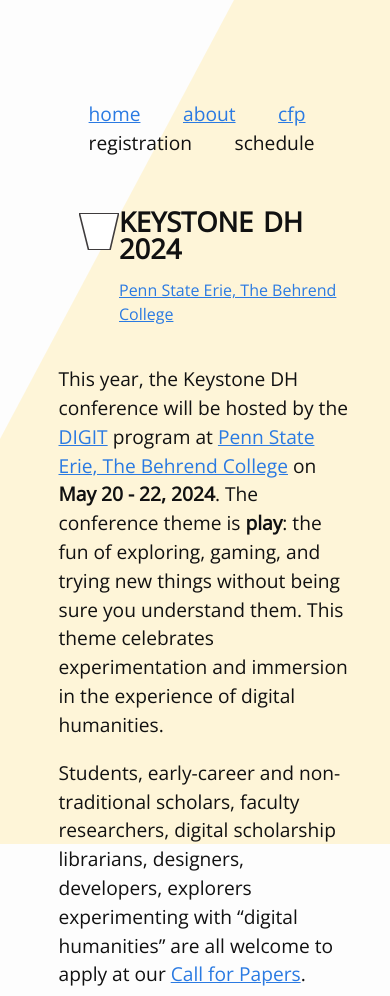
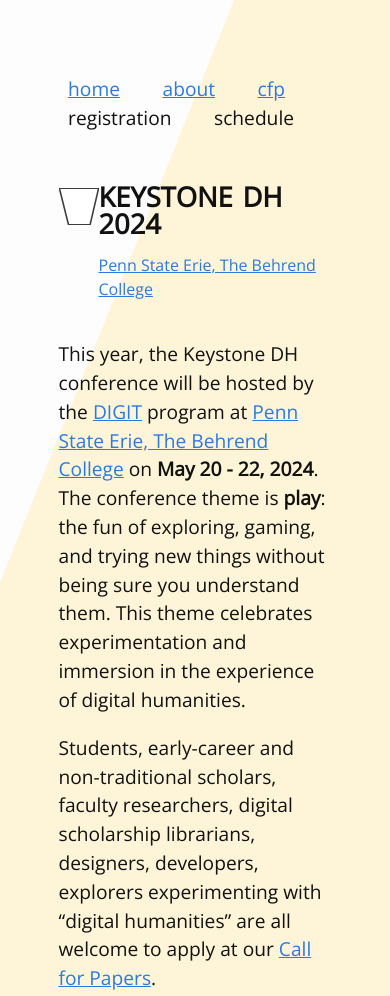
Before and after one commit to KeystoneDH/2024, an Eleventy site: page _src/index.md in a window 390 px wide. Shown: the top 996 px of the page. Built offline with nearby package versions, Linux system fonts and the light colour scheme; Eleventy itself is replaced by a stand-in of ours; files that its build step writes are made by us from their sources.

Commit message:
yellow trapezoid scaling finished

```diff
--- a/_src/bundle.css
+++ b/_src/bundle.css
@@ -20,12 +20,44 @@
     right: 0px;
     top: 0px;
     opacity: 0.5;
-    border-bottom: 100vh solid #ffeeb3 ;/*SHAPE HEIGHT*/
+    border-bottom: 50em solid #ffeeb3 ;/*SHAPE HEIGHT*/
     border-left: 450px solid transparent;
     border-right: 0px solid transparent;
     height: 0;
     width: 40vw;
+    transition: height 0.5s;
+
 }
+/*  ***TRAPEZOID SCALING DONT TOUCH*** */
+@media (max-width: 611px){
+    .trapezoid {
+        border-bottom: 55em solid #ffeeb3;
+    }
+}
+@media (max-width: 509px){
+    .trapezoid {
+        border-bottom: 60em solid #ffeeb3;
+    }
+}
+@media (max-width: 453px){
+    .trapezoid {
+        border-bottom: 65em solid #ffeeb3;
+    }
+}
+@media (max-width: 402px){
+    .trapezoid {
+        border-bottom: 70em solid #ffeeb3;
+    }
+}
+@media (max-width: 352px){
+    .trapezoid {
+        border-bottom: 75em solid #ffeeb3;
+    }
+}
+/*  END TRAPEZOID SCALING   */
+
+
+
 /* Under development for something not showing yet */
 .mask img {
     position: absolute;
@@ -38,40 +70,16 @@
 }
 
 
-
-
-/*
-margin: 0;
-    font-size:7vw;
-    line-height: 1;
-    word-spacing: .1em;
-
-*/
-
-/*@media (max-width: 1650px){
-    .trapezoid {
-        border-bottom: 50vh solid #CCC97F;
-    }
-}*/
-
-/*
-@media (max-width: 800px) {
-  #addedImg {
-    flex-direction: column;
-  }
-}
-
-*/
-
-
-
-
           /* Header and navbar styling */
 header {
+    padding: 0vh 5vw 0vh 5vw;
     position: static;
     z-index: 1;
     display:flex;
+}
 
+header#main-header{
+    margin-bottom: 4em;
 }
 
 header#othertop {
@@ -83,16 +91,22 @@
     flex-direction:column;
     height: fit-content;
 }
+
 #intro {
     /*padding: 0 25% 0 108px;*/
-    padding: 0 20vw 1vh 5vw;
+    padding: 0 20vw 1vh 0vw;
     font-size: 1.2em;
     margin: 1vw 0 1vw 0;
     /*max-height:495px;*/
 }
-@media screen and (max-width: 750px){
+@media screen and (max-width: 875px){
     #intro {
-        padding: 0 0vw 1vh 5vw;
+        padding: 0 10vw 1vh 0vw;
+    }
+}
+@media screen and (max-width: 805px){
+    #intro {
+        padding: 0 0vw 1vh 0vw;
     }
 }
 
@@ -102,8 +116,9 @@
     padding: 5vh 5vw 5vh 5vw;
     font-size: 1.2em;
 }
+
 section#title {
-    padding-left: 40px;
+
     display: flex;
     flex-direction: row;
 
@@ -143,7 +158,7 @@
     min-width:90px;
 }
 nav {
-    padding-top: 25px;
+    padding: 0vh 5vw 0vh 5vw;
     margin: 75px 0 50px 0;
     display:flex;
     flex-direction: row;
@@ -165,6 +180,7 @@
 
 nav ul {
     list-style-type: none;
+    padding-left: 0vw;
     margin:auto;
 }
 nav ul li {
@@ -187,12 +203,13 @@
 /** Footer **/
 footer {
     position: absolute;
-    left: -1vw;
+    left: 0vw;
     font-size:1em;
     background-color: #ffeeb3;
+    width: 100vw;
+}
+footer #content {
     padding-left: 3vw;
-    width: 100vw;
-
 }
 ul.social-media-list {
     list-style: none;
```
Also changed, not shown: _src/_includes/layouts/main-top.html (line endings or trailing spaces), 2 other files.
